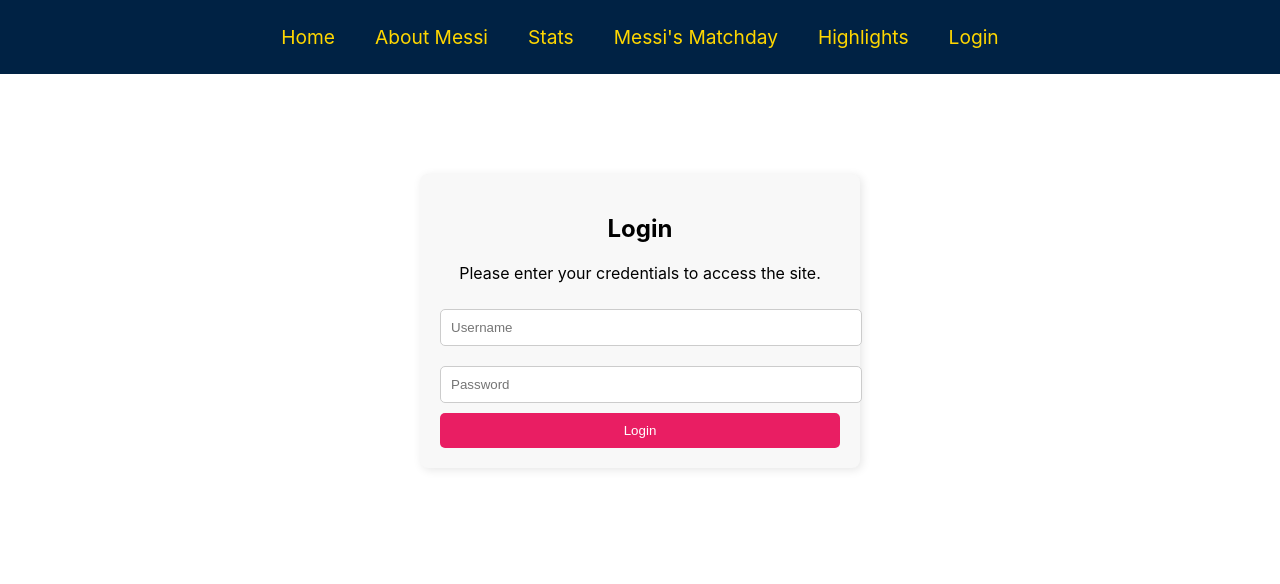
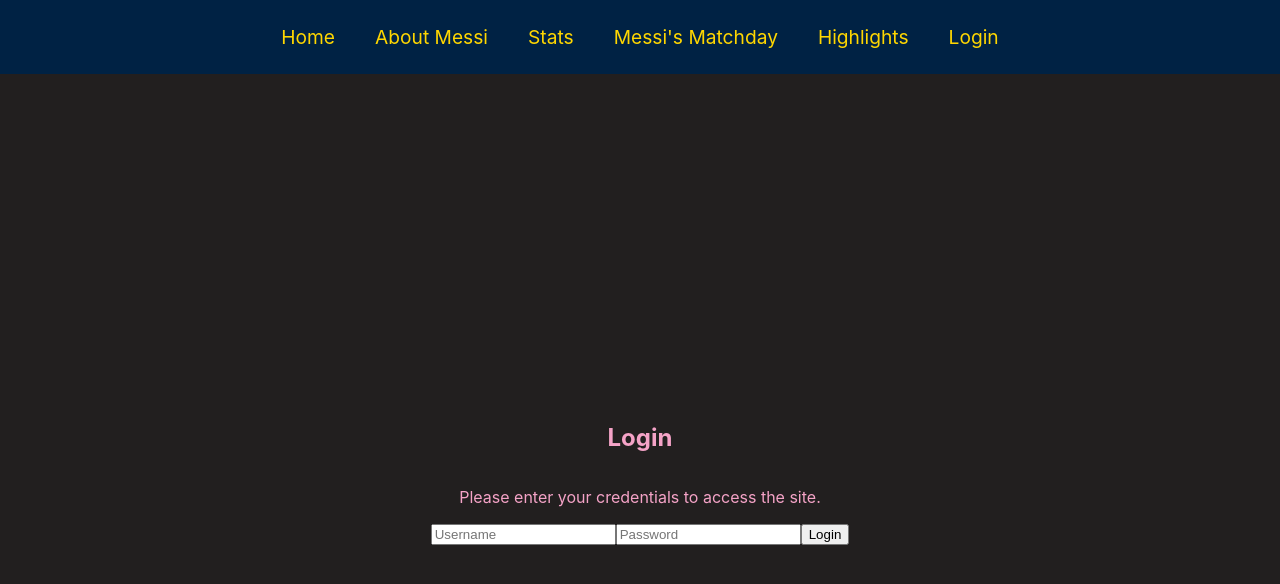
Before and after one commit to MonkeyMacho7/lordmessi, a React (Create React App) app: page /login in a window 1280 px wide. Shown: the top 584 px of the page. Built offline with nearby package versions, Linux system fonts and the light colour scheme.

Commit message:
Update App.css

```diff
--- a/src/App.css
+++ b/src/App.css
@@ -330,37 +330,62 @@
   border-radius: 10px;
 }
 
+/* Login Page Styling */
 .login-container {
-  max-width: 400px;
-  margin: 100px auto;
-  padding: 20px;
-  background: #f8f8f8;
-  border-radius: 8px;
-  box-shadow: 2px 2px 10px rgba(0, 0, 0, 0.1);
+  background: #221f1f; /* Dark background */
+  color: #f5a3c7; /* Messi Inter Miami Pink */
+  display: flex;
+  flex-direction: column;
+  align-items: center;
+  justify-content: center;
+  height: 100vh;
   text-align: center;
 }
 
-.login-container h2 {
-  margin-bottom: 20px;
+.login-box {
+  background: #2c2c2c; /* Slightly lighter black */
+  padding: 30px;
+  border-radius: 10px;
+  box-shadow: 0px 4px 10px rgba(0, 0, 0, 0.2);
+  width: 350px;
 }
 
-.login-container input {
+.login-box h2 {
+  margin-bottom: 20px;
+  font-size: 1.8rem;
+}
+
+.login-box input {
   width: 100%;
   padding: 10px;
-  margin: 10px 0;
-  border: 1px solid #ccc;
+  margin-bottom: 15px;
+  border: 1px solid #f5a3c7;
   border-radius: 5px;
+  background: #1e1e1e;
+  color: white;
+  font-size: 1rem;
 }
 
-.login-container button {
+.login-box input::placeholder {
+  color: #b38f9e;
+}
+
+.login-box button {
   width: 100%;
-  padding: 10px;
-  background: #e91e63;
-  color: white;
+  padding: 12px;
+  background: #f5a3c7;
   border: none;
   border-radius: 5px;
+  color: black;
+  font-size: 1rem;
   cursor: pointer;
+  transition: background 0.3s ease;
 }
+
+.login-box button:hover {
+  background: #ff69b4;
+}
+
 
 .not-found {
   display: flex;
```
